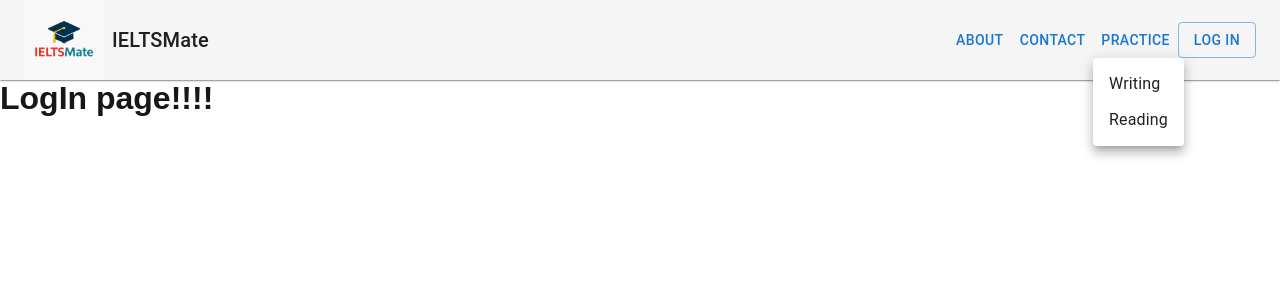
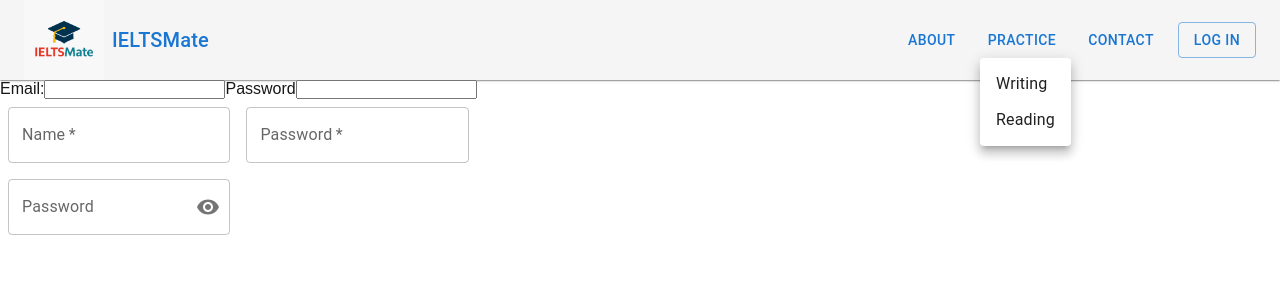
Before and after one commit to ayoungagnes/CapstoneProject, a Next.js app in the folder my-capstone-project/: page /login in a window 1280 px wide. Both pictures are taken after a click on the button "PRACTICE". Shown: the top 300 px of the page. Built offline with nearby package versions, Linux system fonts and the light colour scheme.

Commit message:
NavBar completed

```diff
--- a/my-capstone-project/src/app/components/customAppBar.jsx
+++ b/my-capstone-project/src/app/components/customAppBar.jsx
@@ -1,84 +1,107 @@
-'use client';
-import { AppBar, Toolbar, Button, Box, Typography , Menu, MenuItem } from '@mui/material';
-import Link from 'next/link';
-import { useState } from 'react';
-import React from 'react';
+"use client";
+
+import { AppBar, Toolbar, Button, Box, Typography, Menu, MenuItem } from "@mui/material";
+import React, { useState, useRef } from "react";
+import { useRouter } from "next/navigation";
 
 export default function CustomAppBar() {
-  const [isOpen, setIsOpen] = useState(false);
+  const router = useRouter();
+  const [anchorEl, setAnchorEl] = useState(null);
+  const open = Boolean(anchorEl);
+  const timerRef = useRef(null);
 
-  const handleMouseEnter = () => {
-    setIsOpen(true);
-  };
-  const handleMouseLeave = () => {
-    setIsOpen(false);
-  };
-  const [anchorEl, setAnchorEl] = React.useState(null);
-  const open = Boolean(anchorEl);
-  const handleClick = (event) => {
+  const handleOpen = (event) => {
+    if (timerRef.current) {
+      clearTimeout(timerRef.current);
+    }
     setAnchorEl(event.currentTarget);
   };
+
   const handleClose = () => {
+    timerRef.current = setTimeout(() => {
       setAnchorEl(null);
+    }, 200);
   };
+
+  const cancelClose = () => {
+    if (timerRef.current) {
+      clearTimeout(timerRef.current);
+    }
+  };
+
   return (
- <>
-  {/* AppBar */}
-      <AppBar position="static" color="default" elevation={1}>
+    <AppBar
+      position="static"
+      color="default"
+      elevation={1}
+      sx={{ width: '100%', zIndex: (theme) => theme.zIndex.drawer + 1 }}
+    >
       <Toolbar sx={{ justifyContent: 'space-between' }}>
+        <Button
+          onClick={() => router.push('/')}
+          sx={{ textTransform: 'none', p: 0 }}
+        >
           <Box sx={{ display: 'flex', alignItems: 'center' }}>
-            <img src="/logo.png" alt="logo" style={{ width: 80, marginRight: 8 }} />
+            <img
+              src="/logo.png"
+              alt="logo"
+              style={{ width: 80, marginRight: 8 }}
+            />
             <Typography variant="h6">IELTSMate</Typography>
           </Box>
+        </Button>
 
-          <Box>
-            <div>
-            <Link href="/about"><Button>About</Button></Link>
-            <Link href="/contact"><Button>Contact</Button></Link>
+        <Box sx={{ display: 'flex', alignItems: 'center', gap: 2 }}>
+          <Button onClick={() => router.push('/about')}>About</Button>
 
-            {/* <Link href="/practice"><Button>Practice</Button></Link> */}
-
-
+          {/* Hover wrapper for Practice button + menu */}
+          <Box
+            onMouseEnter={handleOpen}
+            onMouseLeave={handleClose}
+            sx={{ display: 'inline-block', position: 'relative' }}
+          >
             <Button
-        id="basic-button"
-        aria-controls={open ? 'basic-menu' : undefined}
+              id="fade-button"
+              aria-controls={open ? 'fade-menu' : undefined}
               aria-haspopup="true"
               aria-expanded={open ? 'true' : undefined}
-        onClick={handleClick}
-        onMouseEnter={handleClick}
+              onClick={() => router.push('/practice') || handleOpen}
             >
               Practice
             </Button>
+
             <Menu
-        id="basic-menu"
+              id="fade-menu"
               anchorEl={anchorEl}
               open={open}
-        onClose={handleClose}
-        onMouseLeave={handleClose}
+              onClose={() => setAnchorEl(null)}
+              keepMounted
+              disableScrollLock
+              disablePortal
+              anchorOrigin={{ vertical: 'bottom', horizontal: 'left' }}
+              transformOrigin={{ vertical: 'top', horizontal: 'left' }}
+              sx={{ zIndex: (theme) => theme.zIndex.appBar + 1 }}
               slotProps={{
                 list: {
-            'aria-labelledby': 'basic-button',
+                  onMouseEnter: cancelClose,
+                  onMouseLeave: handleClose,
+                  'aria-labelledby': 'fade-button',
                 },
               }}
             >
-            {open && (
-        <div className="absolute top-full left-0">
-          <ul>
-            <MenuItem><Link href="/practice/writing">Writing</Link></MenuItem>
-            <MenuItem><Link href="/practice/reading">Reading</Link></MenuItem>
-          </ul>
-        </div>
-            )}
+              <MenuItem onClick={() => { setAnchorEl(null); router.push('/practice/writing'); }}>
+                Writing
+              </MenuItem>
+              <MenuItem onClick={() => { setAnchorEl(null); router.push('/practice/reading'); }}>
+                Reading
+              </MenuItem>
+            </Menu>
+          </Box>
 
-
-
-      </Menu>
-       <Link href="/login"><Button variant="outlined">Log In</Button></Link>
-    </div>
-
+          <Button onClick={() => router.push('/contact')}>Contact</Button>
+          <Button variant="outlined" onClick={() => router.push('/login')}>Log In</Button>
         </Box>
       </Toolbar>
     </AppBar>
- </>
-  )
+  );
 }
--- a/my-capstone-project/src/app/login/page.jsx
+++ b/my-capstone-project/src/app/login/page.jsx
@@ -1,8 +1,91 @@
-'use client';
+"use client";
+
+import { useState } from "react";
+import * as React from "react";
+import Box from "@mui/material/Box";
+import TextField from "@mui/material/TextField";
+import { FormControl, InputLabel, OutlinedInput,InputAdornment,IconButton } from "@mui/material";
+import { Visibility,VisibilityOff } from "@mui/icons-material";
+
 export default function logInPage() {
-    return(
-        <>
-        <h1>LogIn page!!!!</h1>
-        </>
-    )
+  const [userName, setUserName] = useState("");
+  const [userEmail, setUserEmail] = useState("");
+  const [userPassword, setUserPassword] = useState("");
+  const [showPassword, setShowPassword] = React.useState(false);
+   const handleClickShowPassword = () => setShowPassword((show) => !show);
+
+  const handleMouseDownPassword = (event) => {
+    event.preventDefault();
+  };
+
+  const handleMouseUpPassword = (event) => {
+    event.preventDefault();
+  };
+  const handleSubmit = (e) => {
+    e.preventDefault();
+  };
+  return (
+    <>
+      <div>
+        <label>
+          Email:
+          <input
+            type="email"
+            value={userEmail}
+            name="userEmail"
+            onChange={(e) => setUserEmail(e.target.value)}
+          />
+        </label>
+        <label>
+          Password
+          <input
+            type="password"
+            value={userPassword}
+            name="userPassword"
+            onChange={(e) => setUserPassword(e.target.value)}
+          />
+        </label>
+      </div>
+      <Box
+        component="form"
+        sx={{ "& .MuiTextField-root": { m: 1, width: "25ch" } }}
+        noValidate
+        autoComplete="off"
+      >
+        <div>
+          <TextField required id="outlined-required" label="Name" type="Name" />
+
+          <TextField required
+            id="outlined-password-input"
+            label="Password"
+            type="password"
+            autoComplete="current-password"
+          />
+        </div>
+      </Box>
+      <FormControl sx={{ m: 1, width: "25ch" }} variant="outlined">
+        <InputLabel htmlFor="outlined-adornment-password">Password</InputLabel>
+        <OutlinedInput
+          id="outlined-adornment-password"
+          type={showPassword ? "text" : "password"}
+          endAdornment={
+            <InputAdornment position="end">
+              <IconButton
+                aria-label={
+                  showPassword ? "hide the password" : "display the password"
+                }
+                onClick={handleClickShowPassword}
+                onMouseDown={handleMouseDownPassword}
+                onMouseUp={handleMouseUpPassword}
+                edge="end"
+              >
+                {showPassword ? <VisibilityOff /> : <Visibility />}
+              </IconButton>
+            </InputAdornment>
+          }
+          label="Password"
+        />
+      </FormControl>
+    </>
+  );
 }
```
Also changed, not shown: my-capstone-project/src/app/components/customAppBar copy.jsx (deleted, +0 -47 lines), my-capstone-project/src/app/practice/reading/page.jsx (+46 -6 lines). Lines whose indentation alone changed are shown as unchanged.
